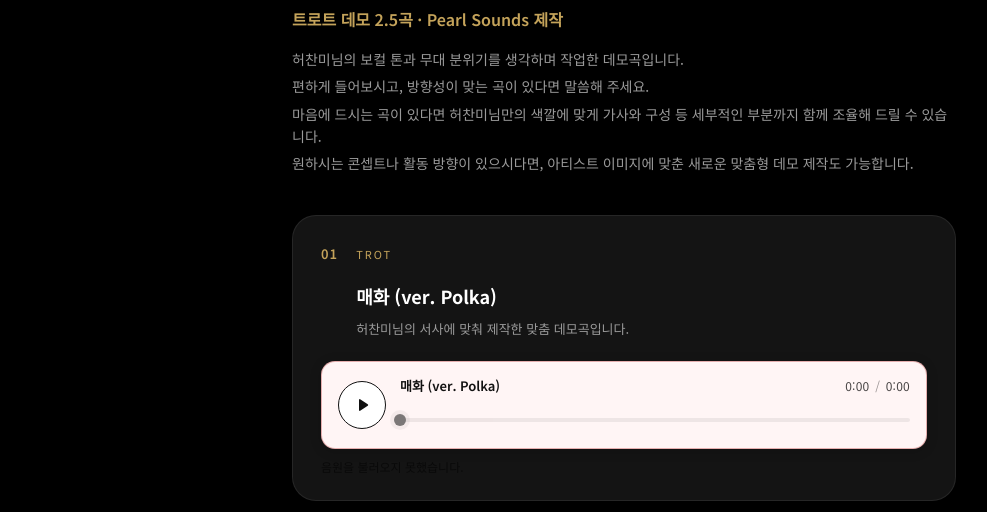
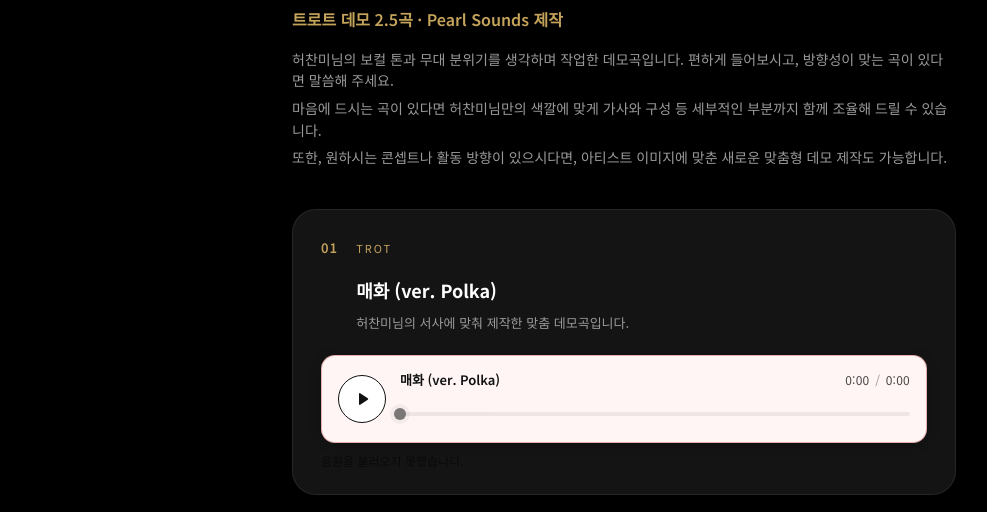
Before and after one commit to minsu7805/pearl_sounds, a plain HTML site: page pitch/heochanmi/index.html in a window 1280 px wide. Shown: the part 226-738 px from the top of the page, without its empty margins (16-1003 px from the left). Drawn offline with nearby package versions, Linux system fonts and the light colour scheme; no server answers.

Commit message:
피칭 페이지 소개 문구 3줄로 정리
Co-authored-by: Cursor <cursoragent@cursor.com>

```diff
--- a/pitch/heochanmi/index.html
+++ b/pitch/heochanmi/index.html
@@ -30,10 +30,9 @@
       <h1 class="pitch-title">허찬미</h1>
       <p class="pitch-lead">트로트 데모 2.5곡 · Pearl Sounds 제작</p>
       <div class="pitch-desc">
-        <p>허찬미님의 보컬 톤과 무대 분위기를 생각하며 작업한 데모곡입니다.</p>
-        <p>편하게 들어보시고, 방향성이 맞는 곡이 있다면 말씀해 주세요.</p>
+        <p>허찬미님의 보컬 톤과 무대 분위기를 생각하며 작업한 데모곡입니다. 편하게 들어보시고, 방향성이 맞는 곡이 있다면 말씀해 주세요.</p>
         <p>마음에 드시는 곡이 있다면 허찬미님만의 색깔에 맞게 가사와 구성 등 세부적인 부분까지 함께 조율해 드릴 수 있습니다.</p>
-        <p>원하시는 콘셉트나 활동 방향이 있으시다면, 아티스트 이미지에 맞춘 새로운 맞춤형 데모 제작도 가능합니다.</p>
+        <p>또한, 원하시는 콘셉트나 활동 방향이 있으시다면, 아티스트 이미지에 맞춘 새로운 맞춤형 데모 제작도 가능합니다.</p>
       </div>
     </section>
 
```
